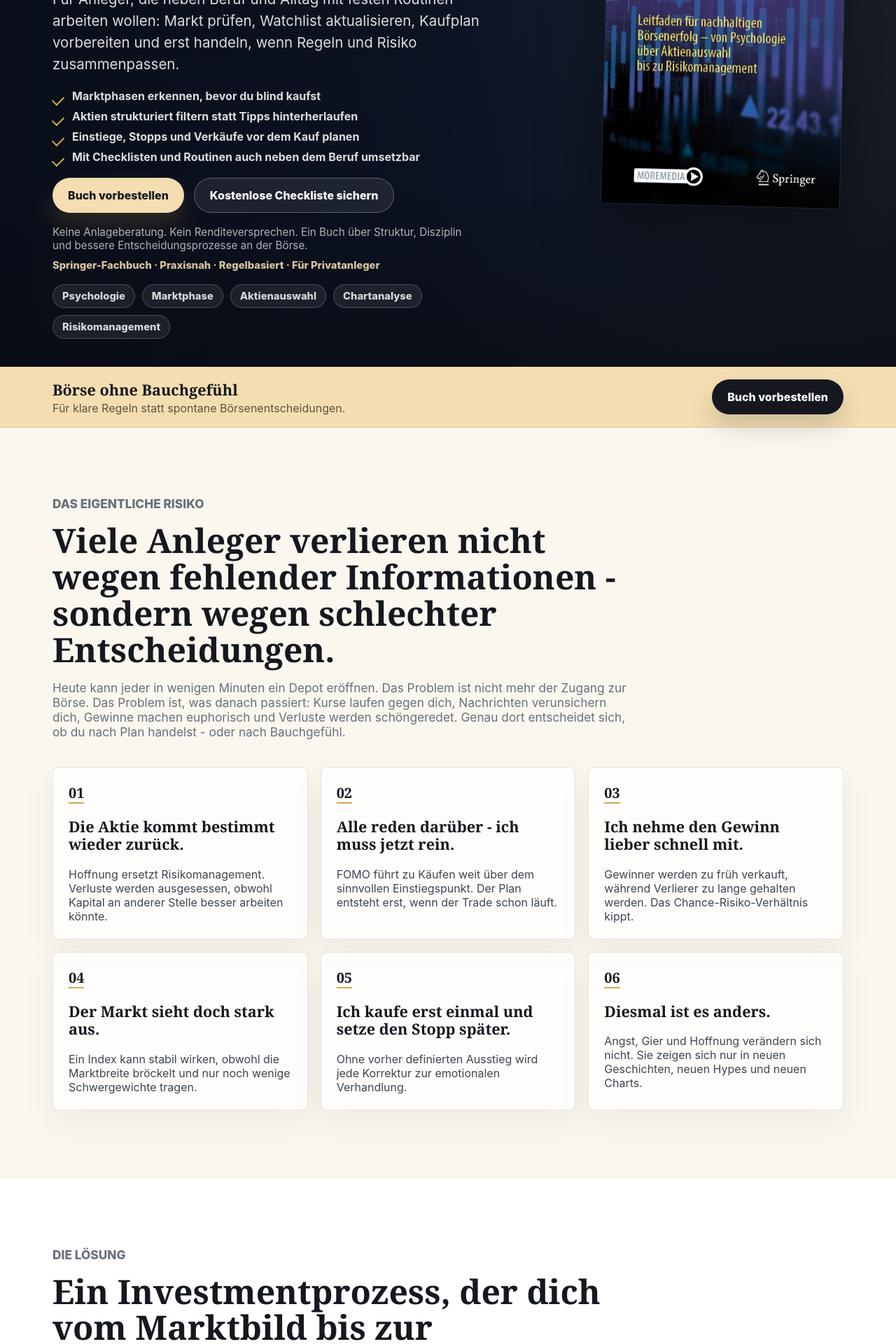
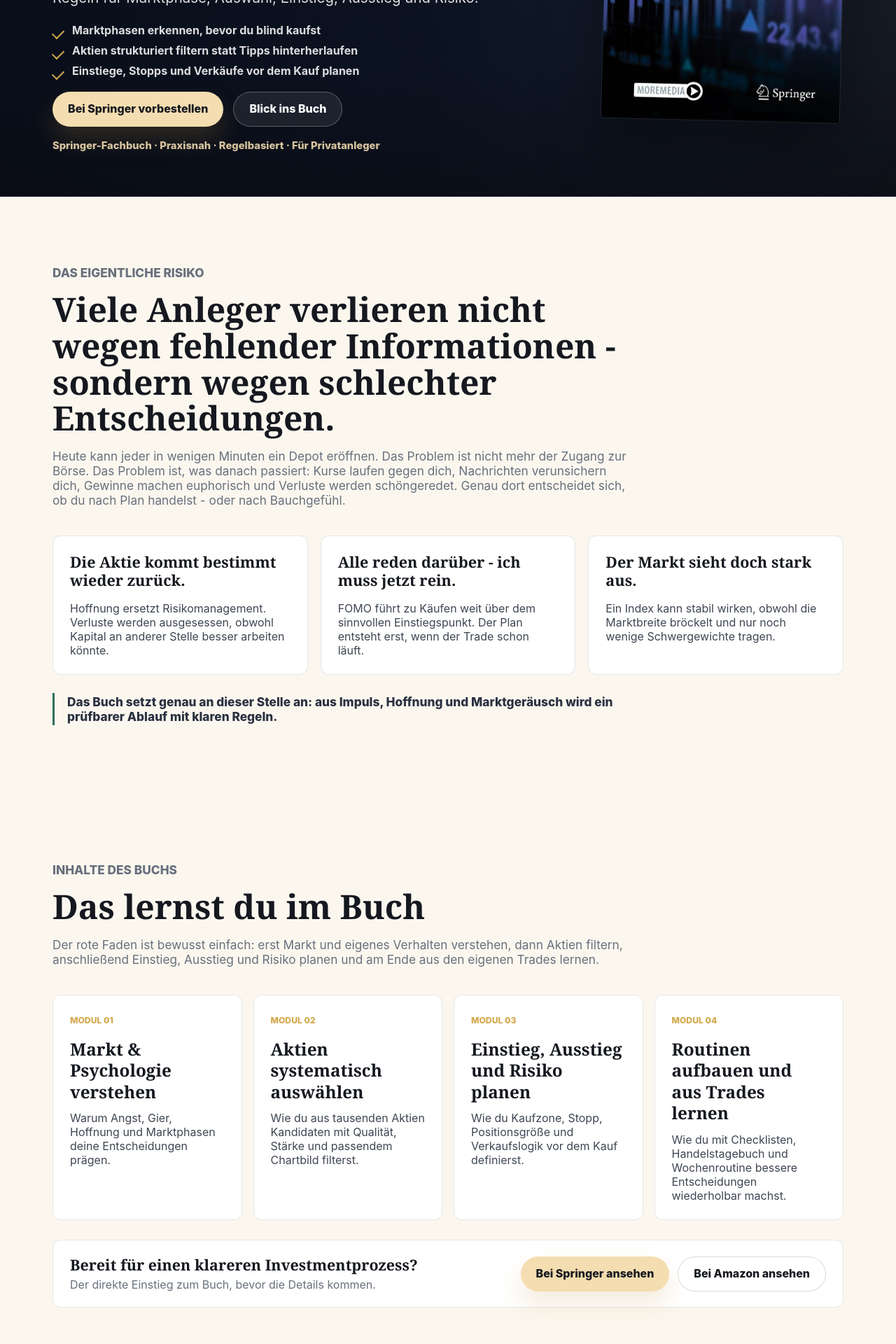
Before and after one commit to Druckkette/boerse_landingpage, a React (Vite) app: page / in a window 1280 px wide. Shown: the part 520-2440 px from the top of the page at 70% size. Built offline with nearby package versions, Linux system fonts and the light colour scheme.

Commit message:
Simplify landing page flow

```diff
--- a/src/App.tsx
+++ b/src/App.tsx
@@ -1,17 +1,12 @@
-import { AudienceSection } from "./components/AudienceSection";
 import { AuthorSection } from "./components/AuthorSection";
 import { FaqSection } from "./components/FaqSection";
 import { Footer } from "./components/Footer";
 import { Header } from "./components/Header";
 import { Hero } from "./components/Hero";
-import { LeadMagnetSection } from "./components/LeadMagnetSection";
 import { LookInsideSection } from "./components/LookInsideSection";
 import { ProblemSection } from "./components/ProblemSection";
-import { ProcessSection } from "./components/ProcessSection";
-import { QuickPurchaseBar } from "./components/QuickPurchaseBar";
 import { PurchaseSection } from "./components/PurchaseSection";
 import { StickyMobileCta } from "./components/StickyMobileCta";
-import { TakeawaysSection } from "./components/TakeawaysSection";
 
 export default function App() {
   return (
@@ -19,14 +14,9 @@ export default function App() {
       <Header />
       <main>
         <Hero />
-        <QuickPurchaseBar />
         <ProblemSection />
-        <ProcessSection />
         <LookInsideSection />
-        <AudienceSection />
-        <TakeawaysSection />
         <AuthorSection />
-        <LeadMagnetSection />
         <PurchaseSection />
         <FaqSection />
       </main>
--- a/src/components/Header.tsx
+++ b/src/components/Header.tsx
@@ -9,10 +9,9 @@ export function Header() {
           <span>Börse ohne Bauchgefühl</span>
         </a>
         <nav className="nav-links" aria-label="Hauptnavigation">
-          <a href="#prozess">Prozess</a>
           <a href="#inhalte">Inhalte</a>
-          <a href="#zielgruppe">Für wen</a>
           <a href="#autor">Autor</a>
+          <a href="#kaufen">Kaufen</a>
           <a href="#faq">FAQ</a>
         </nav>
         <a
--- a/src/components/Hero.tsx
+++ b/src/components/Hero.tsx
@@ -1,4 +1,4 @@
-import { IMAGE_PATHS } from "../config/links";
+import { BOOK_LINKS, IMAGE_PATHS } from "../config/links";
 import { trackEvent } from "../lib/tracking";
 
 export function Hero() {
@@ -8,22 +8,17 @@ export function Hero() {
       <div className="container hero-inner">
         <div className="hero-copy">
           <p className="eyebrow">Börsenbuch von Dr. Aljoscha Michael Groos</p>
-          <h1 id="hero-title">
-            <span className="hero-title-desktop">
-              Börse ohne Bauchgefühl: Investieren mit System statt Emotion.
-            </span>
-            <span className="hero-title-mobile">Investieren mit System statt Emotion.</span>
-          </h1>
+          <h1 id="hero-title">Börse ohne Bauchgefühl</h1>
+          <p className="hero-tagline">Investieren mit System statt Emotion.</p>
           <p className="hero-subtitle">
-            Für Anleger, die neben Beruf und Alltag mit festen Routinen arbeiten
-            wollen: Markt prüfen, Watchlist aktualisieren, Kaufplan vorbereiten
-            und erst handeln, wenn Regeln und Risiko zusammenpassen.
+            Ein praxisnahes Buch für Privatanleger, die Aktien nicht nach Tipps,
+            Hype oder Hoffnung kaufen wollen, sondern nach klaren Regeln für
+            Marktphase, Auswahl, Einstieg, Ausstieg und Risiko.
           </p>
           <ul className="hero-bullets" aria-label="Was das Buch vermittelt">
             <li>Marktphasen erkennen, bevor du blind kaufst</li>
             <li>Aktien strukturiert filtern statt Tipps hinterherlaufen</li>
             <li>Einstiege, Stopps und Verkäufe vor dem Kauf planen</li>
-            <li>Mit Checklisten und Routinen auch neben dem Beruf umsetzbar</li>
           </ul>
         </div>
         <figure className="hero-visual" aria-label="Buchcover">
@@ -38,35 +33,24 @@ export function Hero() {
           <div className="hero-actions" aria-label="Primäre Aktionen">
             <a
               className="button button-primary"
-              href="#kaufen"
-              onClick={() => trackEvent("book_primary_cta_click", { target: "purchase" })}
+              href={BOOK_LINKS.springer}
+              target="_blank"
+              rel="noreferrer"
+              onClick={() => trackEvent("book_primary_cta_click", { target: "springer" })}
             >
-              Buch vorbestellen
+              Bei Springer vorbestellen
             </a>
             <a
               className="button button-secondary"
-              href="#checkliste"
-              onClick={() =>
-                trackEvent("checklist_secondary_cta_click", { target: "lead_magnet" })
-              }
+              href="#blick-ins-buch"
+              onClick={() => trackEvent("book_secondary_cta_click", { target: "look_inside" })}
             >
-              Kostenlose Checkliste sichern
+              Blick ins Buch
             </a>
           </div>
-          <p className="hero-note">
-            Keine Anlageberatung. Kein Renditeversprechen. Ein Buch über
-            Struktur, Disziplin und bessere Entscheidungsprozesse an der Börse.
-          </p>
           <p className="hero-trust">
             Springer-Fachbuch · Praxisnah · Regelbasiert · Für Privatanleger
           </p>
-          <ul className="hero-focus" aria-label="Themenschwerpunkte">
-            <li>Psychologie</li>
-            <li>Marktphase</li>
-            <li>Aktienauswahl</li>
-            <li>Chartanalyse</li>
-            <li>Risikomanagement</li>
-          </ul>
         </div>
       </div>
     </section>
--- a/src/components/LookInsideSection.tsx
+++ b/src/components/LookInsideSection.tsx
@@ -1,30 +1,6 @@
 import { bookContents, lookInsideItems } from "../content";
-
-const contentModules = [
-  {
-    title: "Fundament",
-    outcome: "Du verstehst, wann du handeln solltest - und wann Zurückhaltung die bessere Entscheidung ist.",
-    itemIndexes: [0, 1]
-  },
-  {
-    title: "Auswahl & Analyse",
-    outcome:
-      "Du reduzierst den Markt auf Kandidaten, die fundamental, relativ und charttechnisch prüfbar sind.",
-    itemIndexes: [2, 3]
-  },
-  {
-    title: "Regeln & Risiko",
-    outcome:
-      "Du planst Einstieg, Ausstieg, Stopp, Positionsgröße und Portfolio-Risiko, bevor Kapital gebunden wird.",
-    itemIndexes: [4, 5, 6]
-  },
-  {
-    title: "Routine & Lernkurve",
-    outcome:
-      "Du machst aus Trades dokumentierte Erfahrung und aus Erfahrung ein belastbares persönliches System.",
-    itemIndexes: [7]
-  }
-];
+import { BOOK_LINKS } from "../config/links";
+import { trackEvent } from "../lib/tracking";
 
 export function LookInsideSection() {
   return (
@@ -33,77 +9,56 @@ export function LookInsideSection() {
         <div className="container">
           <div className="section-heading narrow">
             <p className="section-kicker">Inhalte des Buchs</p>
-            <h2 id="contents-title">
-              Vom ersten Marktüberblick bis zur eigenen Handelsroutine.
-            </h2>
+            <h2 id="contents-title">Das lernst du im Buch</h2>
             <p>
-              Die Kapitel bauen bewusst aufeinander auf. Erst kommt das
-              Fundament aus Psychologie und Marktverständnis. Danach folgen
-              Aktienauswahl, Chartanalyse, Kauf- und Verkaufsregeln sowie Risiko-
-              und Portfoliomanagement. Den Abschluss bildet die Lernschleife aus
-              Handelstagebuch, Ex-post-Analyse und Routinen.
+              Der rote Faden ist bewusst einfach: erst Markt und eigenes
+              Verhalten verstehen, dann Aktien filtern, anschließend Einstieg,
+              Ausstieg und Risiko planen und am Ende aus den eigenen Trades
+              lernen.
             </p>
           </div>
-          <div className="contents-layout">
-            <aside className="contents-framework" aria-labelledby="contents-framework-title">
-              <p className="contents-framework-kicker">Buchlogik</p>
-              <h3 id="contents-framework-title">Vier Module, ein Investmentprozess.</h3>
-              <p>
-                Die Inhalte folgen der Reihenfolge, in der eine saubere
-                Börsenentscheidung entsteht: erst verstehen, dann auswählen,
-                dann planen, dann auswerten.
-              </p>
-              <ul>
-                <li>
-                  <strong>01</strong>
-                  <span>Fundament legen</span>
-                </li>
-                <li>
-                  <strong>02</strong>
-                  <span>Kandidaten prüfen</span>
-                </li>
-                <li>
-                  <strong>03</strong>
-                  <span>Regeln anwenden</span>
-                </li>
-                <li>
-                  <strong>04</strong>
-                  <span>Routine verbessern</span>
-                </li>
-              </ul>
-            </aside>
-            <div className="contents-modules">
-              {contentModules.map((module, moduleIndex) => (
-                <article className="content-module" key={module.title}>
-                  <div className="content-module-header">
-                    <span>Modul {String(moduleIndex + 1).padStart(2, "0")}</span>
-                    <h3>{module.title}</h3>
-                    <p>{module.outcome}</p>
-                  </div>
-                  <div className="module-chapters">
-                    {module.itemIndexes.map((itemIndex) => {
-                      const item = bookContents[itemIndex];
-
-                      return (
-                        <article className="chapter-card" key={item.title}>
-                          <span className="chapter-number">
-                            {String(itemIndex + 1).padStart(2, "0")}
-                          </span>
-                          <div>
-                            <h4>{item.title}</h4>
-                            <p>{item.text}</p>
-                          </div>
-                        </article>
-                      );
-                    })}
-                  </div>
-                </article>
-              ))}
+          <div className="learning-modules">
+            {bookContents.map((item, index) => (
+              <article className="learning-module" key={item.title}>
+                <span>Modul {String(index + 1).padStart(2, "0")}</span>
+                <h3>{item.title}</h3>
+                <p>{item.text}</p>
+              </article>
+            ))}
+          </div>
+          <div className="inline-purchase-cta" aria-label="Buch kaufen">
+            <div>
+              <strong>Bereit für einen klareren Investmentprozess?</strong>
+              <p>Der direkte Einstieg zum Buch, bevor die Details kommen.</p>
+            </div>
+            <div className="inline-purchase-actions">
+              <a
+                className="button button-primary"
+                href={BOOK_LINKS.springer}
+                target="_blank"
+                rel="noreferrer"
+                onClick={() => trackEvent("book_outbound_click", { channel: "springer_inline" })}
+              >
+                Bei Springer ansehen
+              </a>
+              <a
+                className="button button-secondary"
+                href={BOOK_LINKS.amazon}
+                target="_blank"
+                rel="noreferrer"
+                onClick={() => trackEvent("book_outbound_click", { channel: "amazon_inline" })}
+              >
+                Bei Amazon ansehen
+              </a>
             </div>
           </div>
         </div>
       </section>
-      <section className="section look-section" aria-labelledby="look-title">
+      <section
+        className="section look-section"
+        id="blick-ins-buch"
+        aria-labelledby="look-title"
+      >
         <div className="container">
           <div className="section-heading narrow">
             <p className="section-kicker">Ein Blick ins Buch</p>
--- a/src/components/ProblemSection.tsx
+++ b/src/components/ProblemSection.tsx
@@ -20,14 +20,17 @@ export function ProblemSection() {
           </p>
         </div>
         <div className="card-grid problem-grid">
-          {problems.map((problem, index) => (
+          {problems.map((problem) => (
             <article className="problem-card" key={problem.thought}>
-              <span className="card-number">{String(index + 1).padStart(2, "0")}</span>
               <blockquote>{problem.thought}</blockquote>
               <p>{problem.pattern}</p>
             </article>
           ))}
         </div>
+        <p className="problem-promise">
+          Das Buch setzt genau an dieser Stelle an: aus Impuls, Hoffnung und
+          Marktgeräusch wird ein prüfbarer Ablauf mit klaren Regeln.
+        </p>
       </div>
     </section>
   );
--- a/src/components/StickyMobileCta.tsx
+++ b/src/components/StickyMobileCta.tsx
@@ -6,7 +6,7 @@ export function StickyMobileCta() {
 
   useEffect(() => {
     const updateVisibility = () => {
-      const blockingArea = document.querySelector("#checkliste, #kaufen, footer");
+      const blockingArea = document.querySelector("#kaufen, footer");
       const isBlockingVisible = blockingArea
         ? blockingArea.getBoundingClientRect().top < window.innerHeight - 80
         : false;
--- a/src/content.ts
+++ b/src/content.ts
@@ -10,24 +10,9 @@ export const problems = [
       "FOMO führt zu Käufen weit über dem sinnvollen Einstiegspunkt. Der Plan entsteht erst, wenn der Trade schon läuft."
   },
   {
-    thought: "Ich nehme den Gewinn lieber schnell mit.",
-    pattern:
-      "Gewinner werden zu früh verkauft, während Verlierer zu lange gehalten werden. Das Chance-Risiko-Verhältnis kippt."
-  },
-  {
     thought: "Der Markt sieht doch stark aus.",
     pattern:
       "Ein Index kann stabil wirken, obwohl die Marktbreite bröckelt und nur noch wenige Schwergewichte tragen."
-  },
-  {
-    thought: "Ich kaufe erst einmal und setze den Stopp später.",
-    pattern:
-      "Ohne vorher definierten Ausstieg wird jede Korrektur zur emotionalen Verhandlung."
-  },
-  {
-    thought: "Diesmal ist es anders.",
-    pattern:
-      "Angst, Gier und Hoffnung verändern sich nicht. Sie zeigen sich nur in neuen Geschichten, neuen Hypes und neuen Charts."
   }
 ];
 
@@ -76,44 +61,24 @@ export const processSteps = [
 
 export const bookContents = [
   {
-    title: "Psychologie & Mindset",
+    title: "Markt & Psychologie verstehen",
     text:
-      "Warum Angst, Gier und Hoffnung seit Jahrhunderten dieselben Fehler erzeugen - und wie du mentale Energie, Disziplin und Routinen schützt."
+      "Warum Angst, Gier, Hoffnung und Marktphasen deine Entscheidungen prägen."
   },
   {
-    title: "Den Markt verstehen",
+    title: "Aktien systematisch auswählen",
     text:
-      "Wie Marktzyklen entstehen, woran du Akkumulation, Aufwärtstrend, Distribution und Abwärtstrend erkennst und warum Marktbreite entscheidend ist."
+      "Wie du aus tausenden Aktien Kandidaten mit Qualität, Stärke und passendem Chartbild filterst."
   },
   {
-    title: "Aktienauswahl",
+    title: "Einstieg, Ausstieg und Risiko planen",
     text:
-      "Wie du aus tausenden Aktien eine kurze Liste echter Kandidaten machst - über Sektoren, Industriegruppen, fundamentale Kennzahlen, relative Stärke und Watchlists."
+      "Wie du Kaufzone, Stopp, Positionsgröße und Verkaufslogik vor dem Kauf definierst."
   },
   {
-    title: "Chartanalyse",
+    title: "Routinen aufbauen und aus Trades lernen",
     text:
-      "Wie du Kerzen, Volumen, gleitende Durchschnitte, Basismuster und Warnsignale liest, damit Einstiege und Stopps nicht zufällig entstehen."
-  },
-  {
-    title: "Kaufregeln",
-    text:
-      "Warum du nur kaufst, wenn Markt, Aktie, Chart, Volumen, Risiko und Timing zusammenpassen - und warum Nachkaufen in Schwäche tabu ist."
-  },
-  {
-    title: "Verkaufsregeln",
-    text:
-      "Wie du Verluste begrenzt, Gewinne in Stärke sicherst und bei Schwächesignalen konsequent handelst, statt Buchgewinne wieder abzugeben."
-  },
-  {
-    title: "Risiko- & Portfoliomanagement",
-    text:
-      "Wie du Positionsgrößen, Stopps, Cashquote, Quartalszahlen und Depotentwicklung steuerst, damit ein einzelner Trade dein System nicht zerstört."
-  },
-  {
-    title: "Lernen aus Trades",
-    text:
-      "Wie du mit Handelstagebuch, Screenshots, Ex-post-Analyse und täglichen sowie wöchentlichen Routinen deine eigene Entscheidungsqualität verbesserst."
+      "Wie du mit Checklisten, Handelstagebuch und Wochenroutine bessere Entscheidungen wiederholbar machst."
   }
 ];
 
@@ -193,28 +158,10 @@ export const lookInsideItems = [
       "Marktphase, relative Stärke, Volumen, Basismuster, Abstand zum Kaufpunkt und Quartalszahlen werden vor dem Kauf geprüft."
   },
   {
-    label: "Beispiel-Routine",
-    title: "30 bis 45 Minuten Börsenalltag",
-    text:
-      "Die Inhalte sind so angelegt, dass sie auch neben dem Beruf umsetzbar bleiben - mit festen Abläufen statt Dauerbeobachtung."
-  },
-  {
     label: "Beispiel-Warnsignal",
     title: "Wenn Stärke zur Distribution wird",
     text:
       "Du lernst, wann hohe Kurse nicht mehr Stärke bedeuten, sondern Abgabedruck, Fehlausbrüche oder nachlassende Marktbreite anzeigen."
-  },
-  {
-    label: "Beispiel-Lernschleife",
-    title: "Aus jedem Trade lernen",
-    text:
-      "Käufe, Verkäufe, Emotionen, Marktumfeld und Regelverstöße werden dokumentiert, damit aus Erfahrung ein belastbares System entsteht."
-  },
-  {
-    label: "Beispiel-Rechnung",
-    title: "Positionsgröße vor dem Kauf festlegen",
-    text:
-      "Bei 20.000 Euro Depot, 1 % maximalem Depotrisiko und 8 % Stopp-Abstand liegt das Risiko bei 200 Euro; daraus ergibt sich die Positionsgröße, nicht aus Gefühl."
   }
 ];
 
@@ -236,6 +183,16 @@ export const affiliateDisclosure =
   "Der Amazon-Link ist ein Affiliate-Link. Wenn du über diesen Link kaufst, kann eine Provision entstehen; für dich ändert sich der Preis dadurch nicht.";
 
 export const faqs = [
+  {
+    question: "Für wen ist das Buch geeignet?",
+    answer:
+      "Für Privatanleger, berufstätige Anleger, strukturierte Einsteiger und Fortgeschrittene, die Einzelaktien nicht nur kaufen, sondern verstehen, auswählen, timen und managen wollen."
+  },
+  {
+    question: "Für wen ist das Buch nicht geeignet?",
+    answer:
+      "Nicht passend ist es, wenn du schnelle Aktientipps ohne eigenes Denken suchst, garantierte Renditen erwartest oder ohne Regeln in Hypes springen möchtest."
+  },
   {
     question: "Ist das Buch eine Anlageberatung?",
     answer:
--- a/src/styles.css
+++ b/src/styles.css
@@ -14,7 +14,7 @@
   --brass: #d2a84c;
   --brass-soft: #f4ddb0;
   --line: rgba(21, 24, 31, 0.12);
-  --shadow: 0 28px 80px rgba(17, 19, 28, 0.22);
+  --shadow: 0 18px 48px rgba(17, 19, 28, 0.14);
   --serif: Georgia, "Times New Roman", Times, serif;
   --sans:
     Inter, ui-sans-serif, system-ui, -apple-system, BlinkMacSystemFont, "Segoe UI",
@@ -128,7 +128,7 @@ button {
 
 .hero {
   position: relative;
-  min-height: calc(100svh - 126px);
+  min-height: calc(100svh - 68px);
   overflow: hidden;
   display: flex;
   align-items: center;
@@ -214,7 +214,7 @@ p {
 
 h1 {
   max-width: 710px;
-  margin-bottom: 24px;
+  margin-bottom: 14px;
   color: var(--white);
   font-family: var(--serif);
   font-size: 4.35rem;
@@ -224,6 +224,16 @@ h1 {
 
 .hero-title-mobile {
   display: none;
+}
+
+.hero-tagline {
+  max-width: 700px;
+  margin-bottom: 22px;
+  color: var(--brass-soft);
+  font-family: var(--serif);
+  font-size: clamp(2rem, 4vw, 3.4rem);
+  font-weight: 700;
+  line-height: 1.02;
 }
 
 h2 {
@@ -346,7 +356,7 @@ h4 {
 }
 
 .hero-trust {
-  margin-bottom: 18px;
+  margin-bottom: 0;
   color: rgba(244, 221, 176, 0.88);
   font-size: 0.92rem;
   font-weight: 780;
@@ -448,17 +458,17 @@ h4 {
 .audience-card {
   min-height: 170px;
   border: 1px solid rgba(21, 24, 31, 0.1);
-  border-radius: 8px;
-  padding: 22px;
-  background: rgba(255, 255, 255, 0.72);
+  border-radius: 12px;
+  padding: 24px;
+  background: var(--white);
 }
 
 .problem-card {
   display: flex;
   flex-direction: column;
   justify-content: flex-start;
-  gap: 20px;
-  box-shadow: 0 18px 50px rgba(36, 30, 18, 0.06);
+  gap: 18px;
+  box-shadow: none;
 }
 
 .problem-card p,
@@ -483,6 +493,16 @@ h4 {
   font-family: var(--serif);
   font-size: 1.25rem;
   font-weight: 700;
+}
+
+.problem-promise {
+  max-width: 840px;
+  margin: 26px 0 0;
+  border-left: 3px solid var(--pine);
+  padding: 2px 0 2px 18px;
+  color: var(--ink-soft);
+  font-size: 1.08rem;
+  font-weight: 760;
 }
 
 .process-section {
@@ -636,6 +656,82 @@ h4 {
   background: var(--cream-soft);
 }
 
+.learning-modules {
+  display: grid;
+  grid-template-columns: repeat(4, minmax(0, 1fr));
+  gap: 16px;
+}
+
+.learning-module {
+  min-height: 230px;
+  border: 1px solid rgba(21, 24, 31, 0.1);
+  border-radius: 12px;
+  padding: 24px;
+  background: var(--white);
+}
+
+.learning-module span {
+  color: var(--brass);
+  font-size: 0.76rem;
+  font-weight: 850;
+  text-transform: uppercase;
+}
+
+.learning-module h3 {
+  margin: 18px 0 12px;
+  font-family: var(--serif);
+  font-size: 1.52rem;
+}
+
+.learning-module p {
+  margin-bottom: 0;
+  color: #3e4652;
+}
+
+.inline-purchase-cta {
+  display: flex;
+  align-items: center;
+  justify-content: space-between;
+  gap: 24px;
+  margin-top: 28px;
+  border: 1px solid rgba(21, 24, 31, 0.1);
+  border-radius: 12px;
+  padding: 22px 24px;
+  background: var(--white);
+}
+
+.inline-purchase-cta strong {
+  display: block;
+  color: var(--ink);
+  font-family: var(--serif);
+  font-size: 1.34rem;
+  line-height: 1.2;
+}
+
+.inline-purchase-cta p {
+  margin: 6px 0 0;
+  color: var(--muted);
+}
+
+.inline-purchase-actions {
+  display: flex;
+  flex-wrap: wrap;
+  justify-content: flex-end;
+  gap: 12px;
+}
+
+.inline-purchase-cta .button-secondary {
+  border-color: rgba(21, 24, 31, 0.16);
+  background: var(--white);
+  color: var(--ink);
+}
+
+.inline-purchase-cta .button-secondary:hover,
+.inline-purchase-cta .button-secondary:focus-visible {
+  border-color: rgba(21, 24, 31, 0.28);
+  background: var(--cream-soft);
+}
+
 .contents-layout {
   display: grid;
   grid-template-columns: 300px minmax(0, 1fr);
@@ -760,18 +856,17 @@ h4 {
 }
 
 .look-section {
-  background:
-    linear-gradient(180deg, #111d35 0%, #080d19 100%);
-  color: var(--white);
+  background: var(--white);
+  color: var(--ink);
 }
 
 .look-section h2,
 .look-section h3 {
-  color: var(--white);
+  color: var(--ink);
 }
 
 .look-section .section-heading p {
-  color: rgba(255, 255, 255, 0.72);
+  color: var(--muted);
 }
 
 .look-grid {
@@ -781,14 +876,14 @@ h4 {
 }
 
 .look-card {
-  min-height: 260px;
+  min-height: 230px;
   display: flex;
   flex-direction: column;
   justify-content: space-between;
-  border: 1px solid rgba(255, 255, 255, 0.14);
-  border-radius: 8px;
-  padding: 22px;
-  background: rgba(255, 255, 255, 0.06);
+  border: 1px solid rgba(21, 24, 31, 0.1);
+  border-radius: 12px;
+  padding: 24px;
+  background: var(--cream-soft);
 }
 
 .look-card span {
@@ -800,7 +895,7 @@ h4 {
 
 .look-card p {
   margin-bottom: 0;
-  color: rgba(255, 255, 255, 0.72);
+  color: #3e4652;
 }
 
 .three-columns {
@@ -938,9 +1033,8 @@ h4 {
 }
 
 .author-section {
-  background:
-    linear-gradient(108deg, #171721 0%, #25213a 58%, #1f6855 100%);
-  color: var(--white);
+  background: var(--cream-soft);
+  color: var(--ink);
 }
 
 .author-layout {
@@ -960,16 +1054,19 @@ h4 {
   border-radius: 8px;
   object-fit: cover;
   object-position: center 18%;
-  box-shadow: var(--shadow);
-}
-
-.author-copy h2,
+  box-shadow: 0 18px 42px rgba(21, 24, 31, 0.12);
+}
+
+.author-copy h2 {
+  color: var(--ink);
+}
+
 .author-copy .section-kicker {
-  color: var(--white);
+  color: var(--brass);
 }
 
 .author-copy p {
-  color: rgba(255, 255, 255, 0.78);
+  color: var(--muted);
 }
 
 .author-signals {
@@ -985,7 +1082,7 @@ h4 {
 }
 
 .author-signals dt {
-  color: rgba(255, 255, 255, 0.58);
+  color: var(--muted);
   font-size: 0.78rem;
   font-weight: 850;
   text-transform: uppercase;
@@ -993,7 +1090,7 @@ h4 {
 
 .author-signals dd {
   margin: 4px 0 0;
-  color: var(--white);
+  color: var(--ink);
   font-weight: 760;
 }
 
@@ -1405,10 +1502,20 @@ details p {
   }
 
   .problem-grid,
+  .learning-modules,
   .three-columns,
   .look-grid,
   .testimonial-grid {
     grid-template-columns: repeat(2, minmax(0, 1fr));
+  }
+
+  .inline-purchase-cta {
+    align-items: flex-start;
+    flex-direction: column;
+  }
+
+  .inline-purchase-actions {
+    justify-content: flex-start;
   }
 
   .contents-layout,
@@ -1539,11 +1646,17 @@ details p {
     font-size: 1.08rem;
   }
 
+  .hero-tagline {
+    margin-bottom: 18px;
+    font-size: 2rem;
+  }
+
   .hero-bullets {
     font-size: 0.96rem;
   }
 
   .hero-actions,
+  .inline-purchase-actions,
   .purchase-actions,
   .quick-purchase-inner {
     display: grid;
@@ -1572,6 +1685,7 @@ details p {
   }
 
   .problem-grid,
+  .learning-modules,
   .three-columns,
   .look-grid,
   .testimonial-grid,
```
